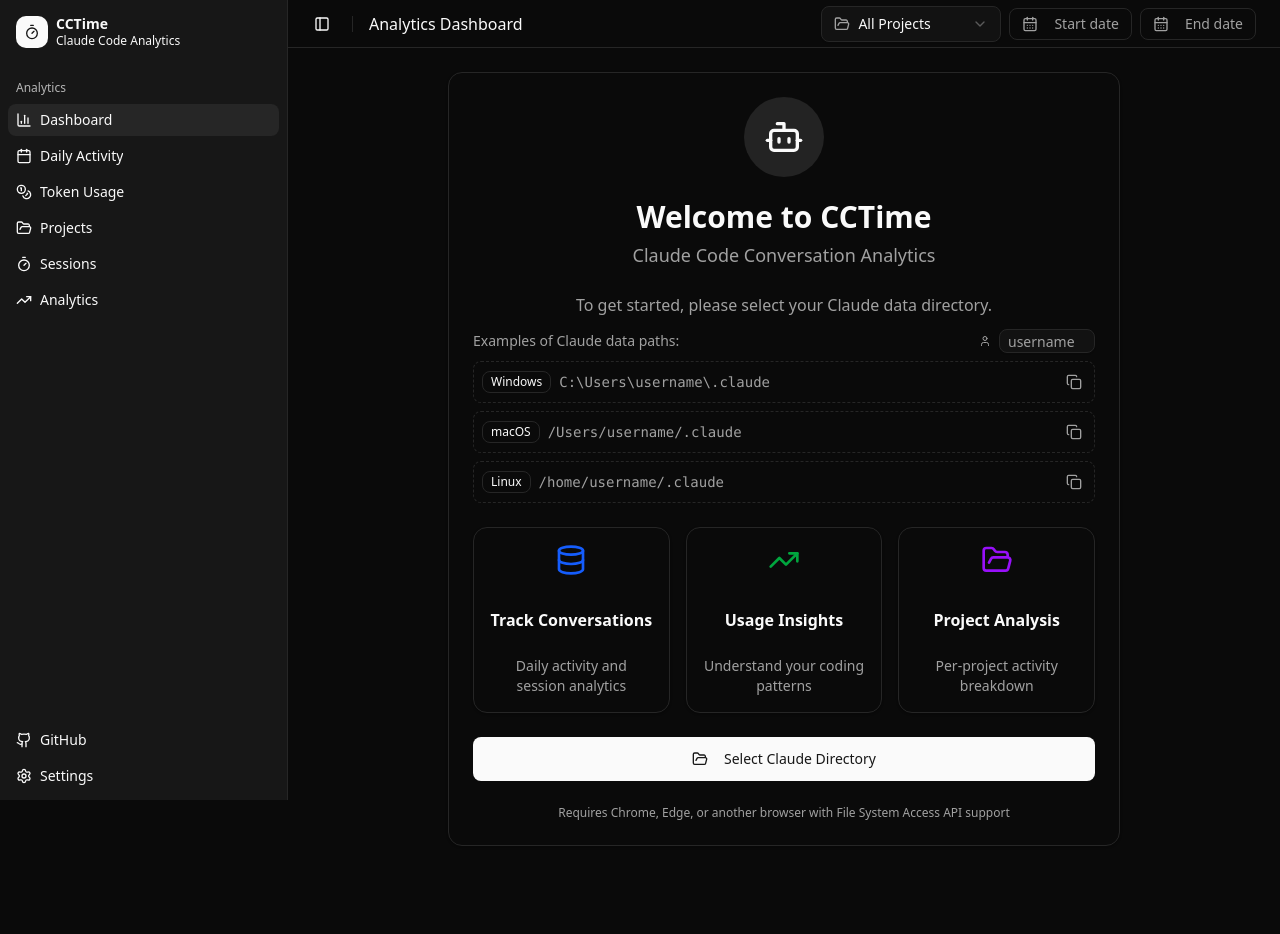
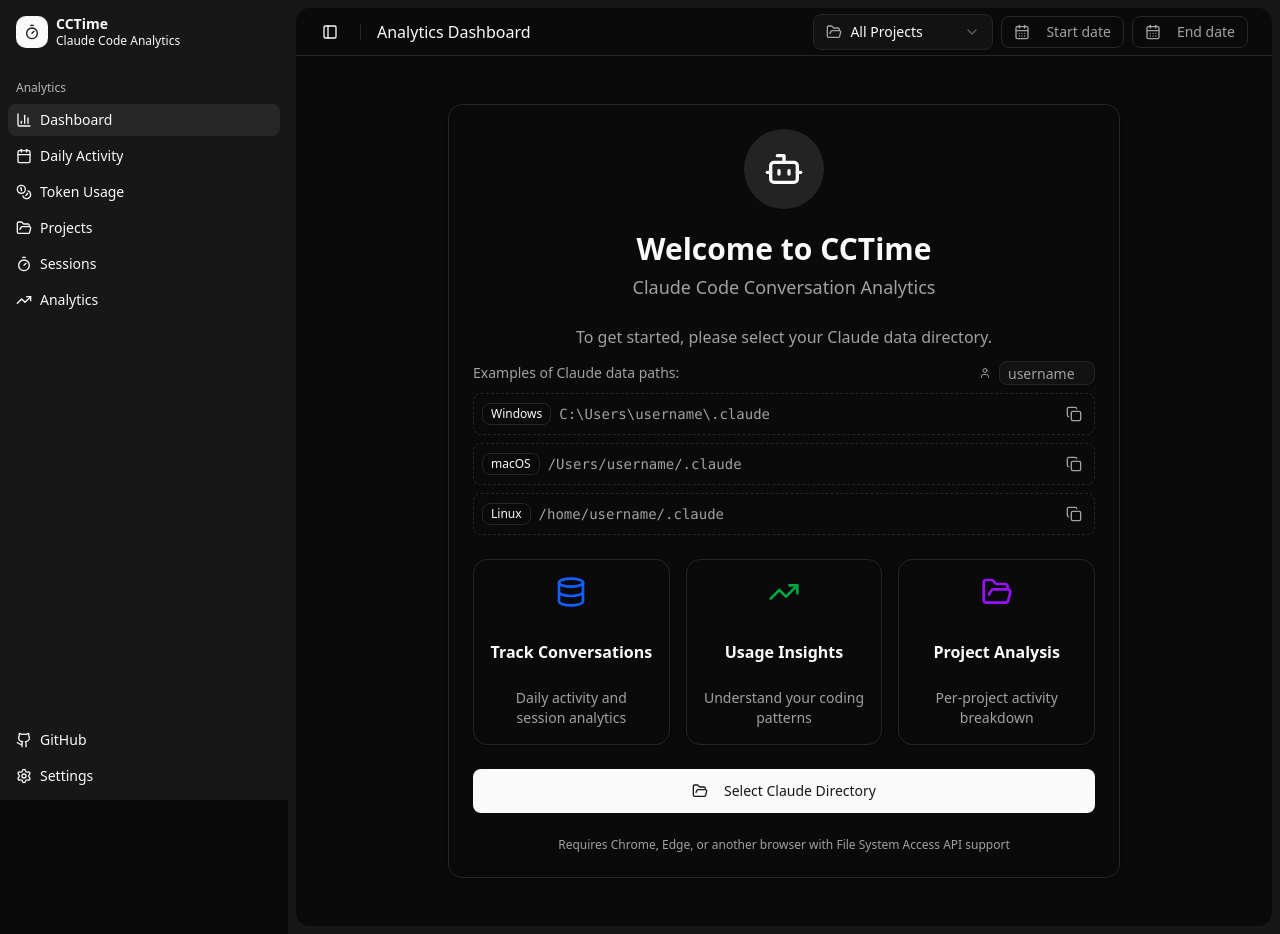
Before and after one commit to Hardel-DW/cctime-web, a React (Vite) app: page / in a window 1280 px wide. Before the commit the page ends 870 px from the top, so only its background shows below. Built offline with nearby package versions, Linux system fonts and the light colour scheme.

Commit message:
Refactor style

```diff
--- a/src/components/AppSidebar.tsx
+++ b/src/components/AppSidebar.tsx
@@ -12,8 +12,7 @@
     SidebarHeader,
     SidebarMenu,
     SidebarMenuButton,
-    SidebarMenuItem,
-    SidebarRail
+    SidebarMenuItem
 } from "@/components/ui/sidebar";
 
 const data = {
@@ -93,7 +92,6 @@
                     <SettingsPopover />
                 </SidebarMenu>
             </SidebarFooter>
-            <SidebarRail />
         </Sidebar>
     );
 }
--- a/src/components/Dashboard.tsx
+++ b/src/components/Dashboard.tsx
@@ -4,7 +4,6 @@
 import { Button } from "@/components/ui/button";
 import { Card, CardContent, CardDescription, CardHeader, CardTitle } from "@/components/ui/card";
 import { Input } from "@/components/ui/input";
-import { Label } from "@/components/ui/label";
 import { loadDashboardData } from "@/lib/data-service";
 import { getCachedDirectoryHandle } from "@/lib/directory-storage";
 import { useFilterStore } from "@/lib/store";
--- a/src/components/ui/sidebar.tsx
+++ b/src/components/ui/sidebar.tsx
@@ -210,7 +210,7 @@
                     // Adjust the padding for floating and inset variants.
                     variant === "floating" || variant === "inset"
                         ? "p-2 group-data-[collapsible=icon]:w-[calc(var(--sidebar-width-icon)+(--spacing(4))+2px)]"
-                        : "group-data-[collapsible=icon]:w-(--sidebar-width-icon) group-data-[side=left]:border-r group-data-[side=right]:border-l",
+                        : "group-data-[collapsible=icon]:w-(--sidebar-width-icon)",
                     className
                 )}
                 {...props}>
--- a/src/routes/index.tsx
+++ b/src/routes/index.tsx
@@ -18,11 +18,13 @@
                 } as React.CSSProperties
             }>
             <AppSidebar />
-            <SidebarInset>
-                <SiteHeader />
-                <div className="flex flex-1 flex-col">
-                    <div className="@container/main flex flex-1 flex-col">
-                        <Dashboard />
+            <SidebarInset className="p-2 bg-sidebar">
+                <div className="flex flex-1 flex-col bg-background rounded-xl overflow-hidden">
+                    <SiteHeader />
+                    <div className="flex flex-1 flex-col p-6">
+                        <div className="@container/main flex flex-1 flex-col">
+                            <Dashboard />
+                        </div>
                     </div>
                 </div>
             </SidebarInset>
```
